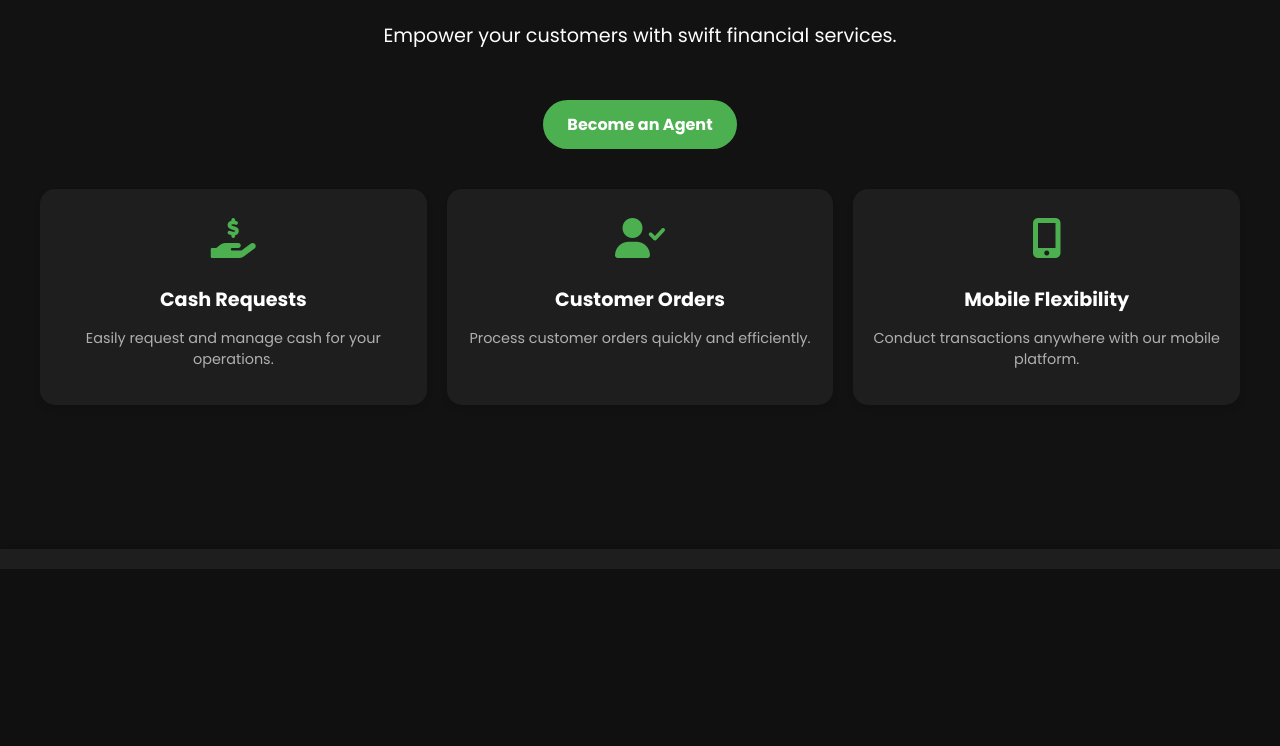
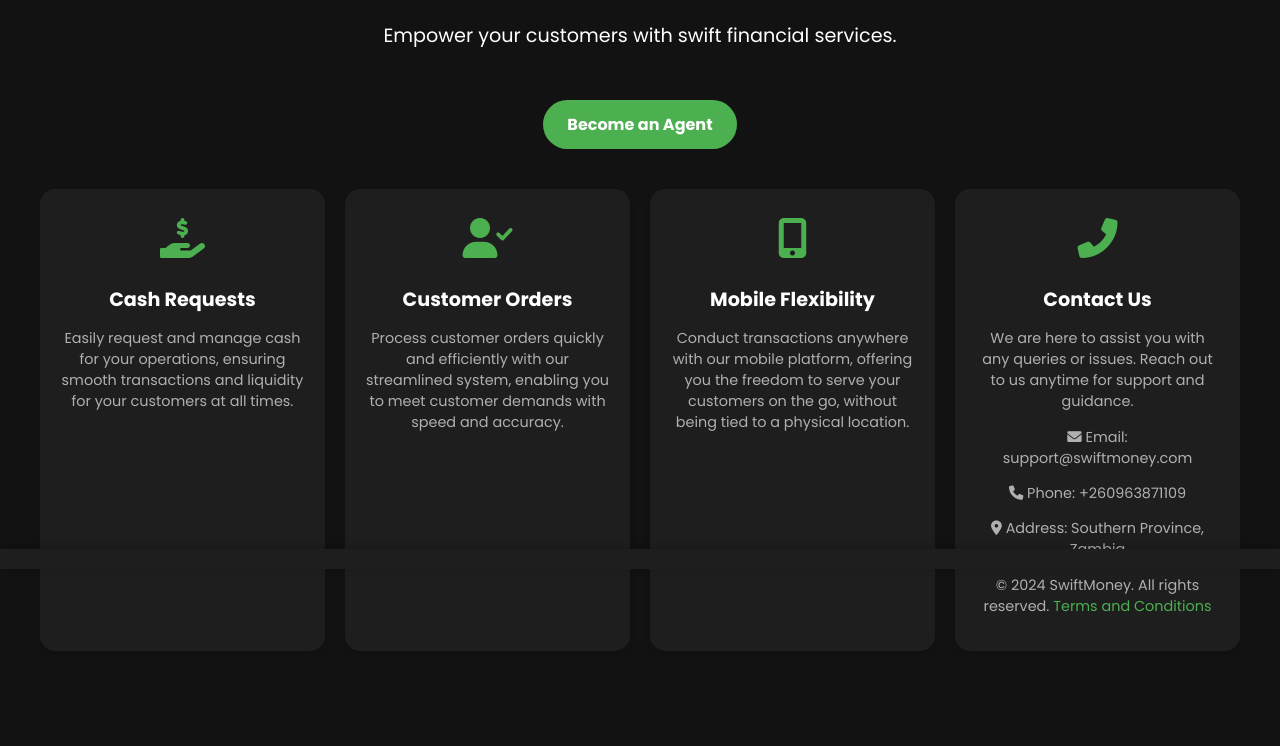
Before and after one commit to eddiemac1993/SwiftMoney, a Django app: page / in a window 1280 px wide. Shown: the part 231-977 px from the top of the page. Before the commit the page ends 800 px from the top, so only its background shows below. Run offline with Django 5.2, Linux system fonts and the light colour scheme; parts of the project's set-up code (start-up, migrations or seed data) failed here and were passed over.

Commit message:
js files

```diff
--- a/mma/templates/mma/index.html
+++ b/mma/templates/mma/index.html
@@ -85,18 +85,31 @@
     <div class="feature-card">
         <div class="feature-icon"><i class="fas fa-hand-holding-usd"></i></div>
         <h2 class="feature-title">Cash Requests</h2>
-            <p class="feature-description">Easily request and manage cash for your operations.</p>
+        <p class="feature-description">Easily request and manage cash for your operations, ensuring smooth transactions and liquidity for your customers at all times.</p>
     </div>
     <div class="feature-card">
         <div class="feature-icon"><i class="fas fa-user-check"></i></div>
         <h2 class="feature-title">Customer Orders</h2>
-            <p class="feature-description">Process customer orders quickly and efficiently.</p>
+        <p class="feature-description">Process customer orders quickly and efficiently with our streamlined system, enabling you to meet customer demands with speed and accuracy.</p>
     </div>
     <div class="feature-card">
         <div class="feature-icon"><i class="fas fa-mobile-alt"></i></div>
         <h2 class="feature-title">Mobile Flexibility</h2>
-            <p class="feature-description">Conduct transactions anywhere with our mobile platform.</p>
+        <p class="feature-description">Conduct transactions anywhere with our mobile platform, offering you the freedom to serve your customers on the go, without being tied to a physical location.</p>
+    </div>
+    <div class="feature-card">
+        <div class="feature-icon"><i class="fas fa-phone-alt"></i></div>
+        <h2 class="feature-title">Contact Us</h2>
+        <p class="feature-description">We are here to assist you with any queries or issues. Reach out to us anytime for support and guidance.</p>
+        <p class="feature-description"><i class="fas fa-envelope"></i> Email: support@swiftmoney.com</p>
+        <p class="feature-description"><i class="fas fa-phone"></i> Phone: +260963871109</p>
+        <p class="feature-description"><i class="fas fa-map-marker-alt"></i> Address: Southern Province, Zambia</p>
+        <p class="feature-description">
+            &copy; 2024 SwiftMoney. All rights reserved.
+            <a href="{% url 'terms-and-conditions' %}" target="_blank" style="text-decoration: none; color: var(--primary-color);">Terms and Conditions</a>
+        </p>
     </div>
 </div>
+
 </div>
 {% endblock %}
--- a/mma/templates/product_list.html
+++ b/mma/templates/product_list.html
@@ -278,7 +278,7 @@
                         <a href="{% url 'add_to_cart' product.id %}" class="btn">Add to Cart</a>
                         <div class="share-icons">
                             <!-- WhatsApp -->
-                            <a href="https://api.whatsapp.com/send?text=Check%20this%20out:%20{{ product.name }}%20{{ request.build_absolute_uri }}" target="_blank">
+                            <a href="https://api.whatsapp.com/send?text=Check%20this%20out:%20{{ product.name }}%20{{ request.build_absolute_uri }}/?q={{ product.name }}" target="_blank">
                                 <i class="fab fa-whatsapp"></i>
                             </a>
                             <!-- SMS (Assuming this opens the SMS app on mobile) -->
--- a/mma/urls.py
+++ b/mma/urls.py
@@ -16,6 +16,8 @@
     path('approve-float-request/<int:request_id>/', views.approve_float_request, name='approve_float_request'),
     path('approve-cash-request/<int:request_id>/', views.approve_cash_request, name='approve_cash_request'),
     path('approve-orders/', views.admin_approve_orders, name='admin_approve_orders'),
+
+    path('terms-and-conditions/', views.terms_and_conditions, name='terms-and-conditions'),
 
     path('approved-orders/', views.approved_order_list, name='approved_order_list'),
     path('generate/<int:order_id>/<str:doc_type>/', views.generate_document, name='generate_document'),
--- a/mma/views.py
+++ b/mma/views.py
@@ -27,6 +27,9 @@
 from django.views import View
 from django.views.generic import ListView
 from .forms import RefundForm  # Assuming you have a form for handling refunds
+
+def terms_and_conditions(request):
+    return render(request, 'terms_and_conditions.html')
 
 def refund_list(request, order_id):
     order = get_object_or_404(Order, id=order_id)
```
Also changed, not shown: mma/static/js/main.js (added, +37 -0 lines), mma/static/service-worker.js (+8 -0 lines), mma/templates/terms_and_conditions.html (added, +26 -0 lines). Lines whose indentation alone changed are shown as unchanged.
